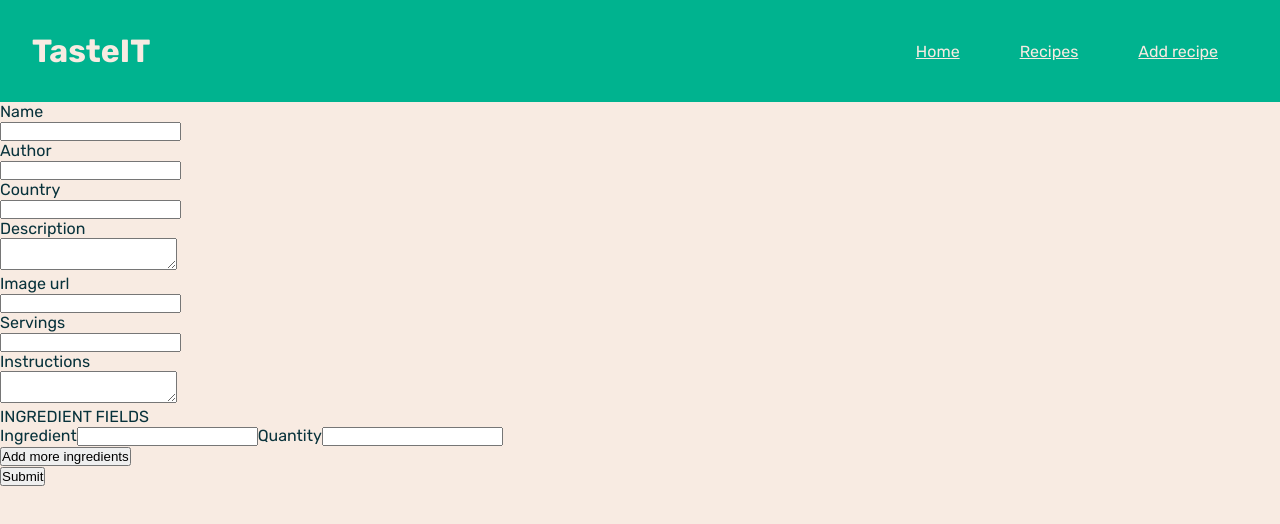
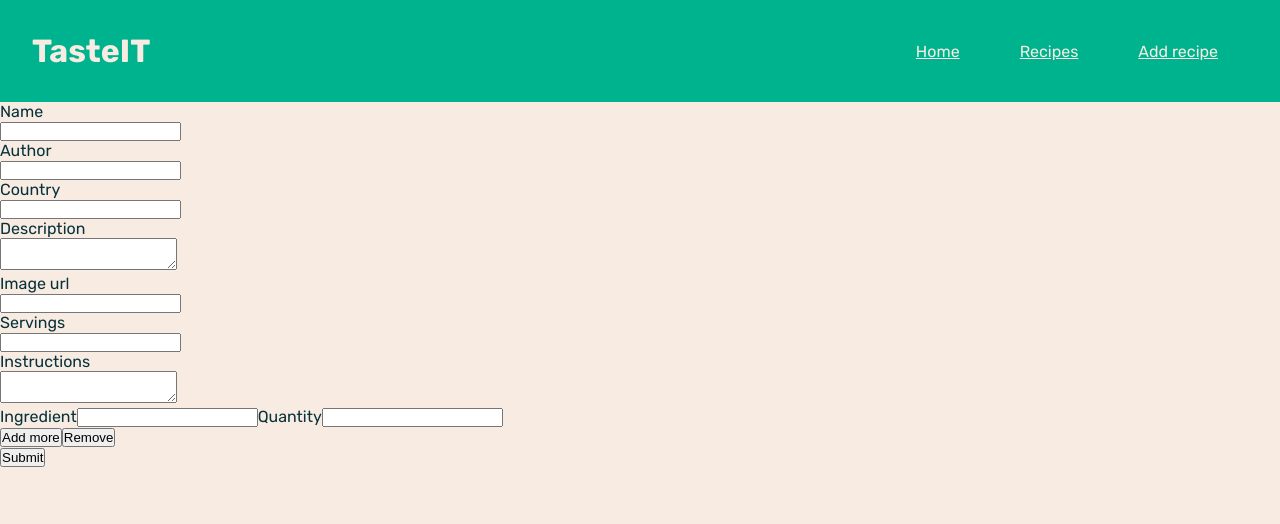
Before and after one commit to laurpe/tasteIT, a React (Create React App) app: page /add_recipe in a window 1280 px wide. Shown: the top 524 px of the page. Built offline with nearby package versions, Linux system fonts and the light colour scheme.

Commit message:
remove ingredient field

```diff
--- a/src/components/AddRecipeForm.jsx
+++ b/src/components/AddRecipeForm.jsx
@@ -69,6 +69,13 @@ const AddRecipeForm = () => {
                 quantity: "",
             },
         ]);
+    };
+
+    const handleRemoveClick = () => {
+        const ingredientsCopy = [...ingredients];
+        ingredientsCopy.pop();
+
+        setIngredients(ingredientsCopy);
     };
 
     return (
@@ -148,7 +155,6 @@ const AddRecipeForm = () => {
                     value={recipe.instructions}
                 />
             </div>
-            INGREDIENT FIELDS
             {ingredients.map((ingredient, index) => {
                 return (
                     <div key={index}>
@@ -175,7 +181,10 @@ const AddRecipeForm = () => {
             })}
             <div>
                 <button type="button" onClick={handleAddMoreClick}>
-                    Add more ingredients
+                    Add more
+                </button>
+                <button type="button" onClick={handleRemoveClick}>
+                    Remove
                 </button>
             </div>
             <div>
```
